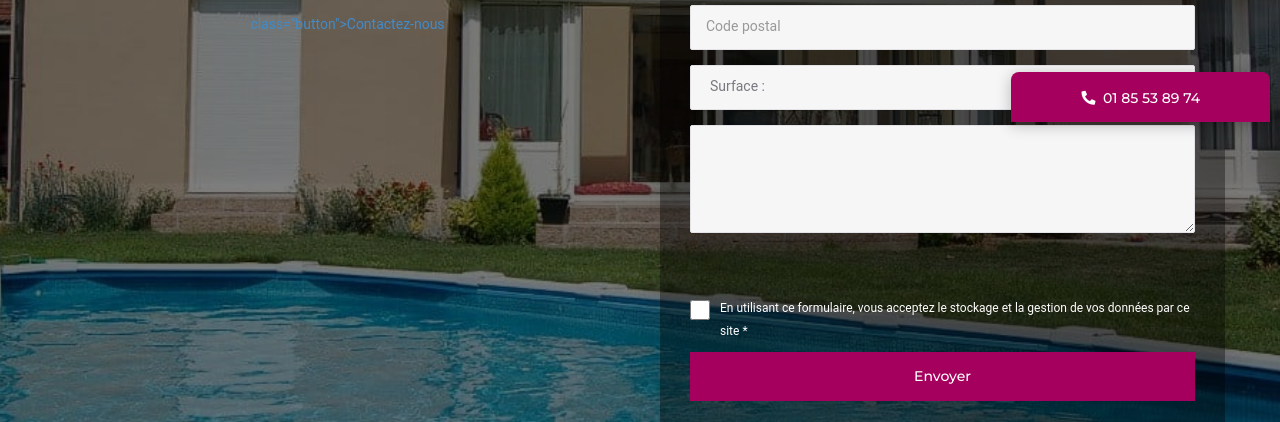
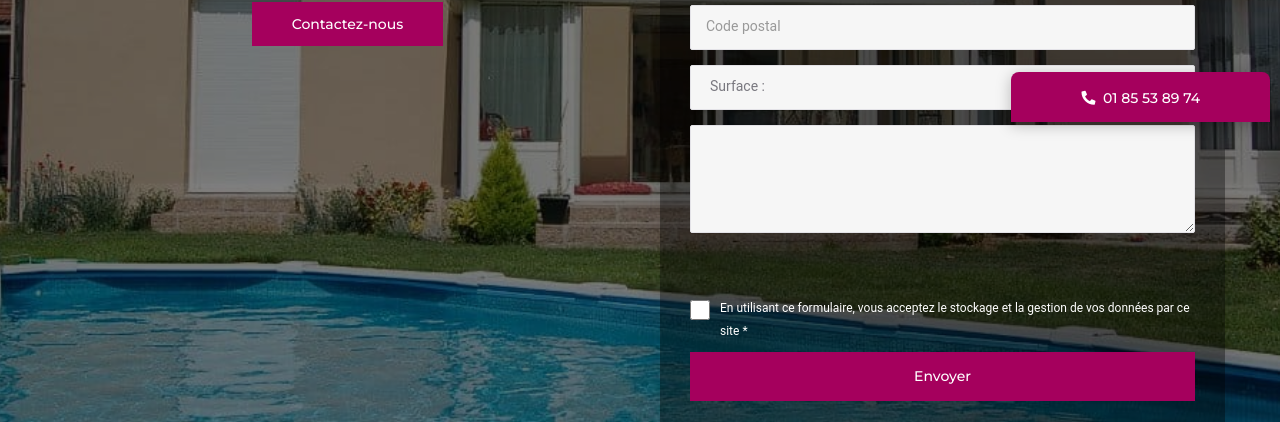
Before and after one commit to iobaidu5/veranda-28-new, a plain HTML site: page index.html in a window 1280 px wide. Shown: the part 678-1100 px from the top of the page. Drawn offline with nearby package versions, Linux system fonts and the light colour scheme; some icons are missing; files whose address does not match are found by name.

Commit message:
icons added

```diff
--- a/index.html
+++ b/index.html
@@ -158,7 +158,7 @@
           <h1>Baies et Vérandas 28&nbsp;</h1>
           <h2>Votre véranda sur-mesure est disponible&nbsp;!&nbsp;</h2>
           <div class="div01"></div>
-          <p><a href="./contact.html"> class="button">Contactez-nous </a></p>
+          <p><a href="./contact.html" class="button">Contactez-nous </a></p>
         </div>
       </div>
       <div class="col-md-6 nopad">
```
